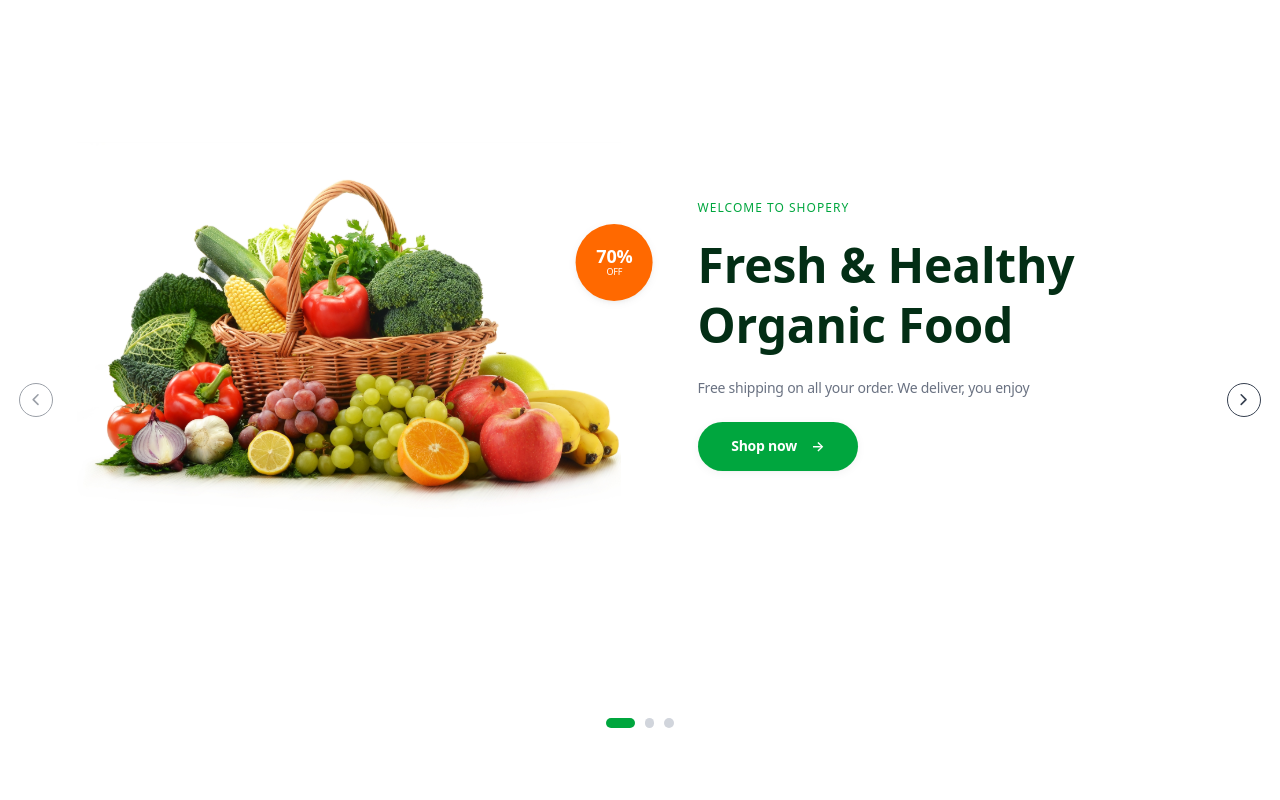
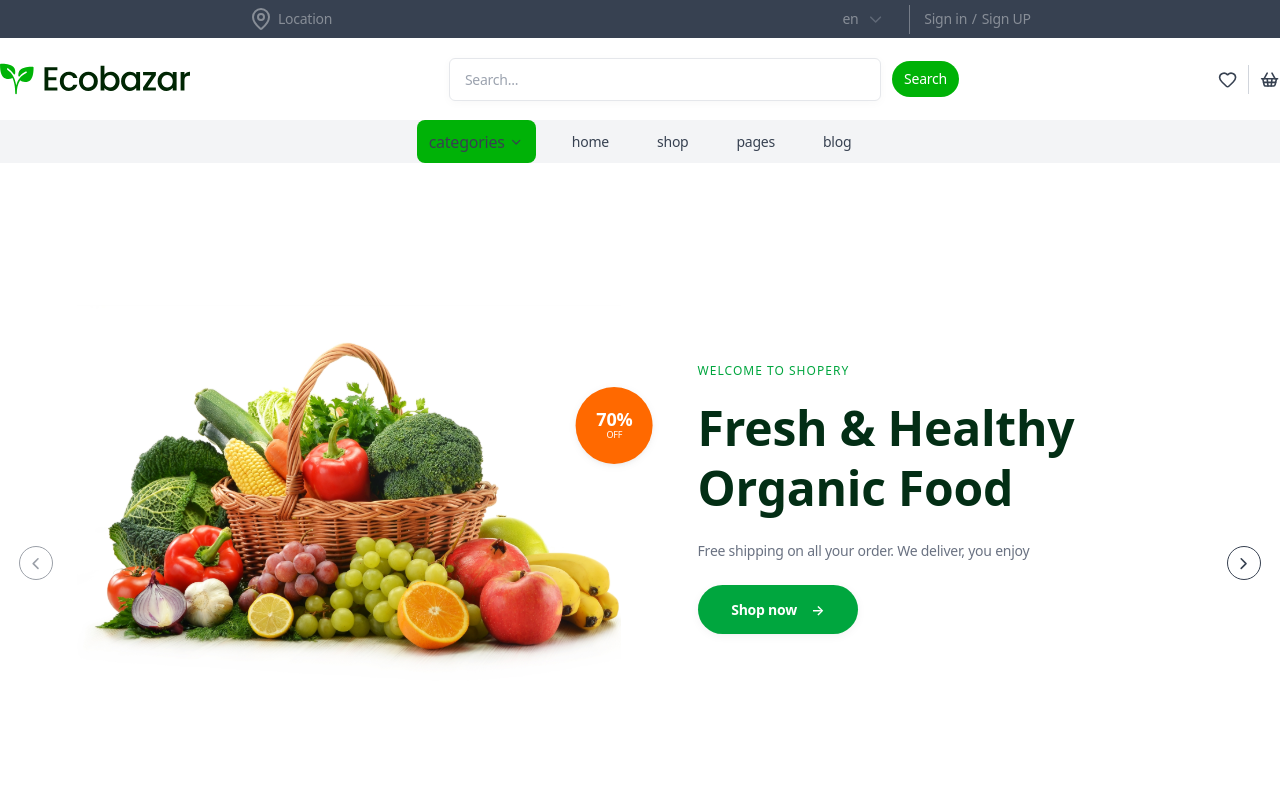
Before and after one commit to Mohamed-Ramadan-M/Ecobazar_Ecommerce_Plateform, a Next.js app: page /en in a window 1280 px wide. Shown: the top 800 px of the page. Built offline with nearby package versions, Linux system fonts and the light colour scheme.

Commit message:
feat(layout): mount Navbar and Footer in locale layout
Wrap every locale route with the shared header and footer.

```diff
--- a/src/app/[locale]/layout.tsx
+++ b/src/app/[locale]/layout.tsx
@@ -1,6 +1,8 @@
 import { NextIntlClientProvider } from "next-intl";
 import { getMessages } from "next-intl/server";
 import '../globals.css'
+import  {Navbar}  from "@/components/layout/Navbar";
+import Footer from "@/components/layout/footer";
 
 export default async function LocaleLayout({
   children,
@@ -16,10 +18,12 @@ export default async function LocaleLayout({
     <html
       lang={locale}
       dir={locale == "en" ? "ltr" : "rtl"}
-      >
+    >
       <body>
         <NextIntlClientProvider messages={messages}>
+          <Navbar />
           {children}
+          <Footer/>
         </NextIntlClientProvider>
       </body>
     </html>
```
